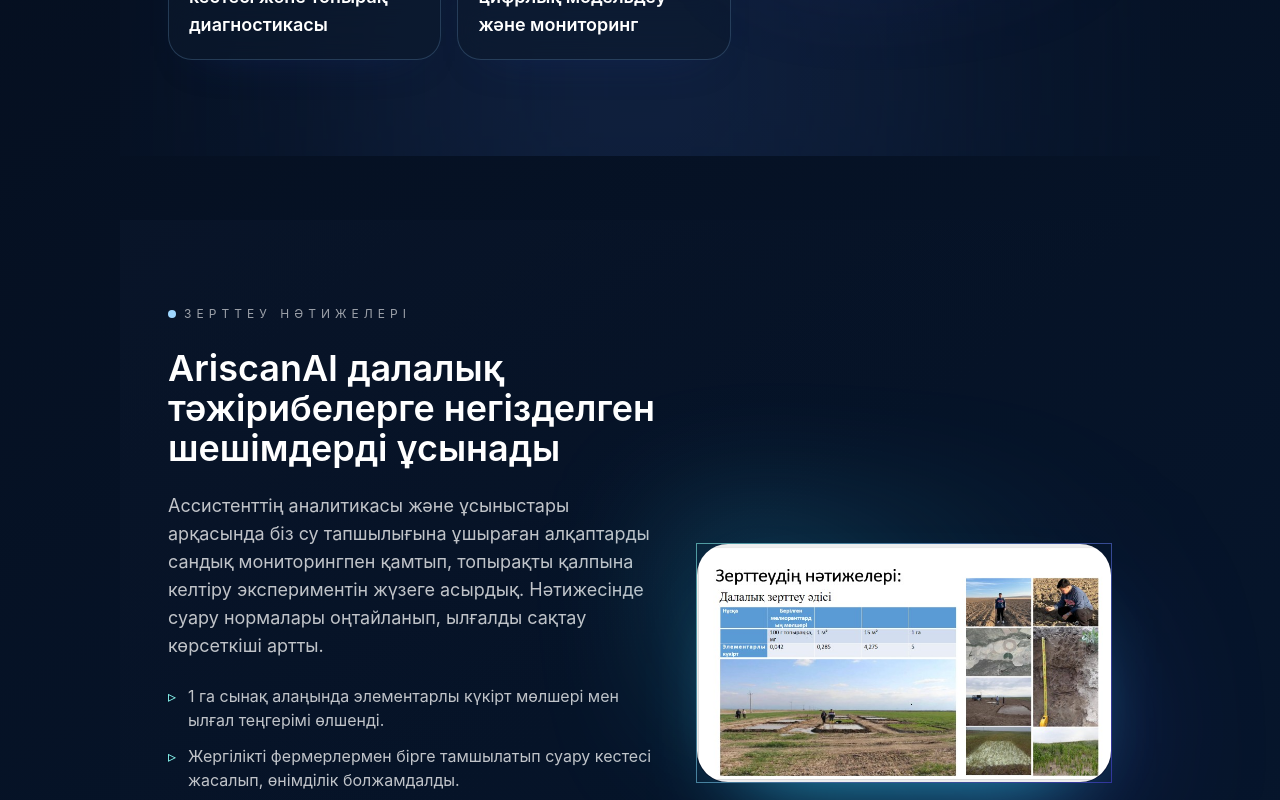
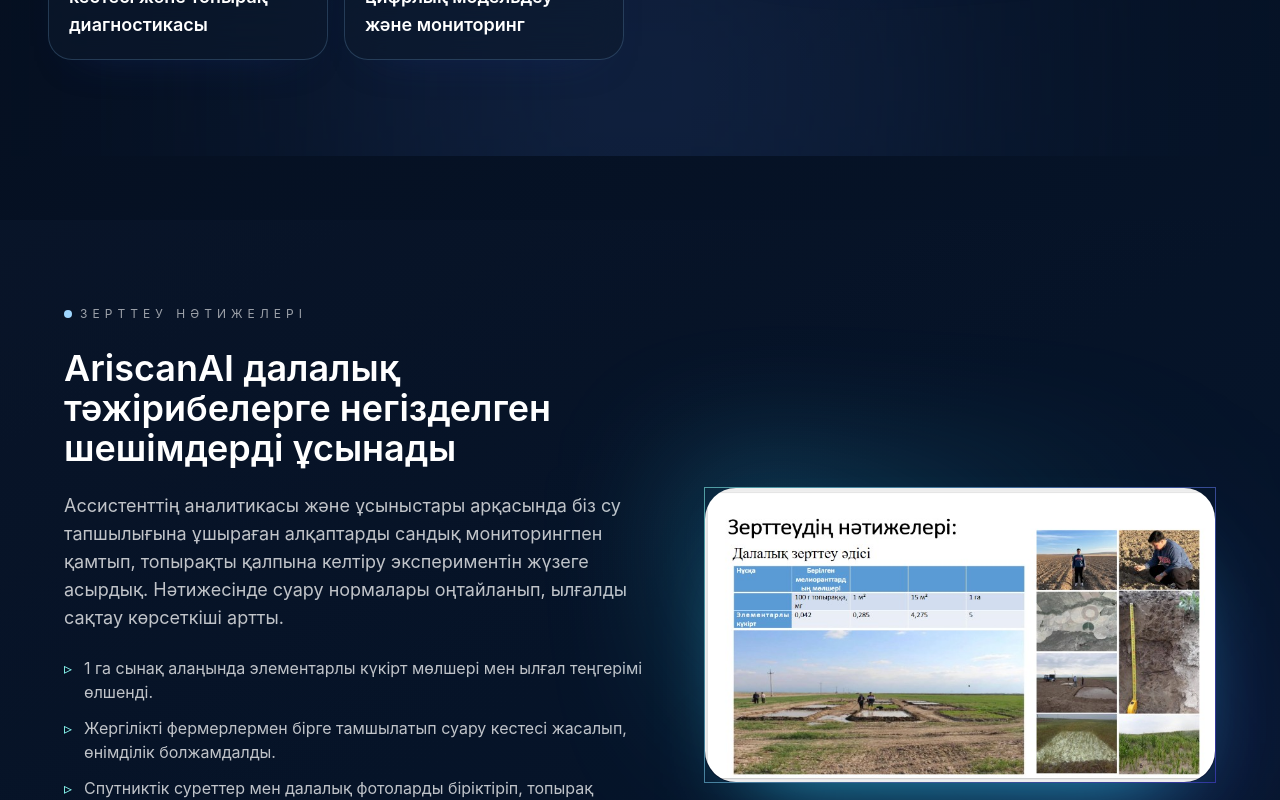
Before and after one commit to 3Ve3Daa/AriscanAI, a React (Vite) app in the folder frontend/: page / in a window 1280 px wide. Shown: the part 1003-1803 px from the top of the page. Built offline with nearby package versions, Linux system fonts and the light colour scheme.

Commit message:
Update App.jsx

```diff
--- a/frontend/src/pages/App.jsx
+++ b/frontend/src/pages/App.jsx
@@ -8,9 +8,10 @@ import FeatureGrid from '../components/FeatureGrid';
 import ScrollToTopButton from '../components/ScrollToTopButton';
 
 const App = () => (
-  <div className="bg-app-gradient text-white min-h-screen">
+  <div className="bg-app-gradient text-white min-h-screen flex flex-col">
     <Header />
-    <main className="max-w-6xl mx-auto px-4 md:px-10 lg:px-14 pb-24 space-y-16">
+    <main className="flex-1">
+      <div className="space-y-16 pb-24">
         <HeroSection />
         <SuccessShowcase />
         <SurveyShowcase />
@@ -32,6 +33,7 @@ const App = () => (
           </div>
         </section>
         <FeatureGrid />
+      </div>
     </main>
     <footer className="py-6 text-center text-xs text-white/40 tracking-wide select-none">
       AriscanAI 2025 — Суды үнемдеу AI жүйесі
```
Lines whose indentation alone changed are shown as unchanged.
